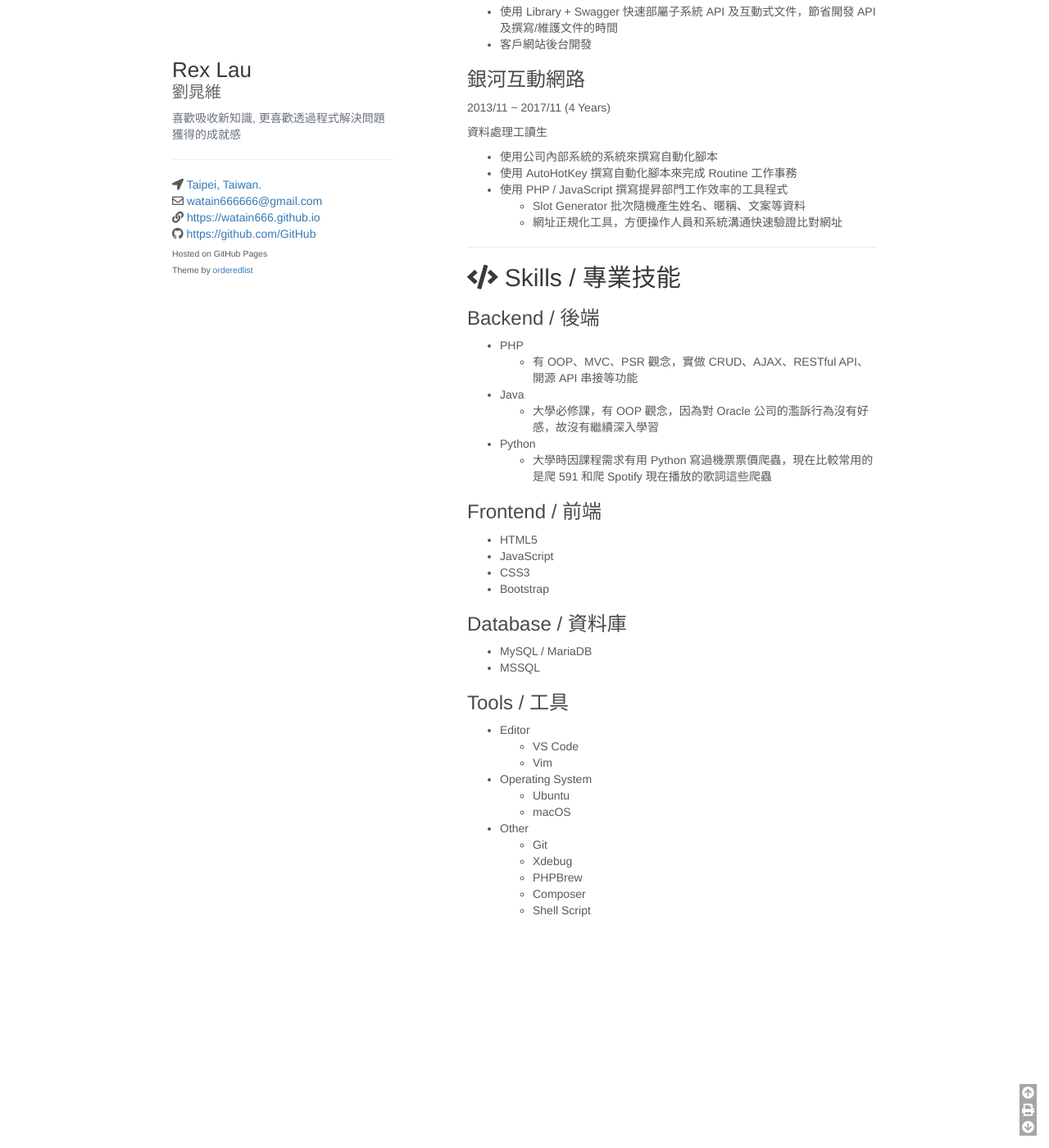
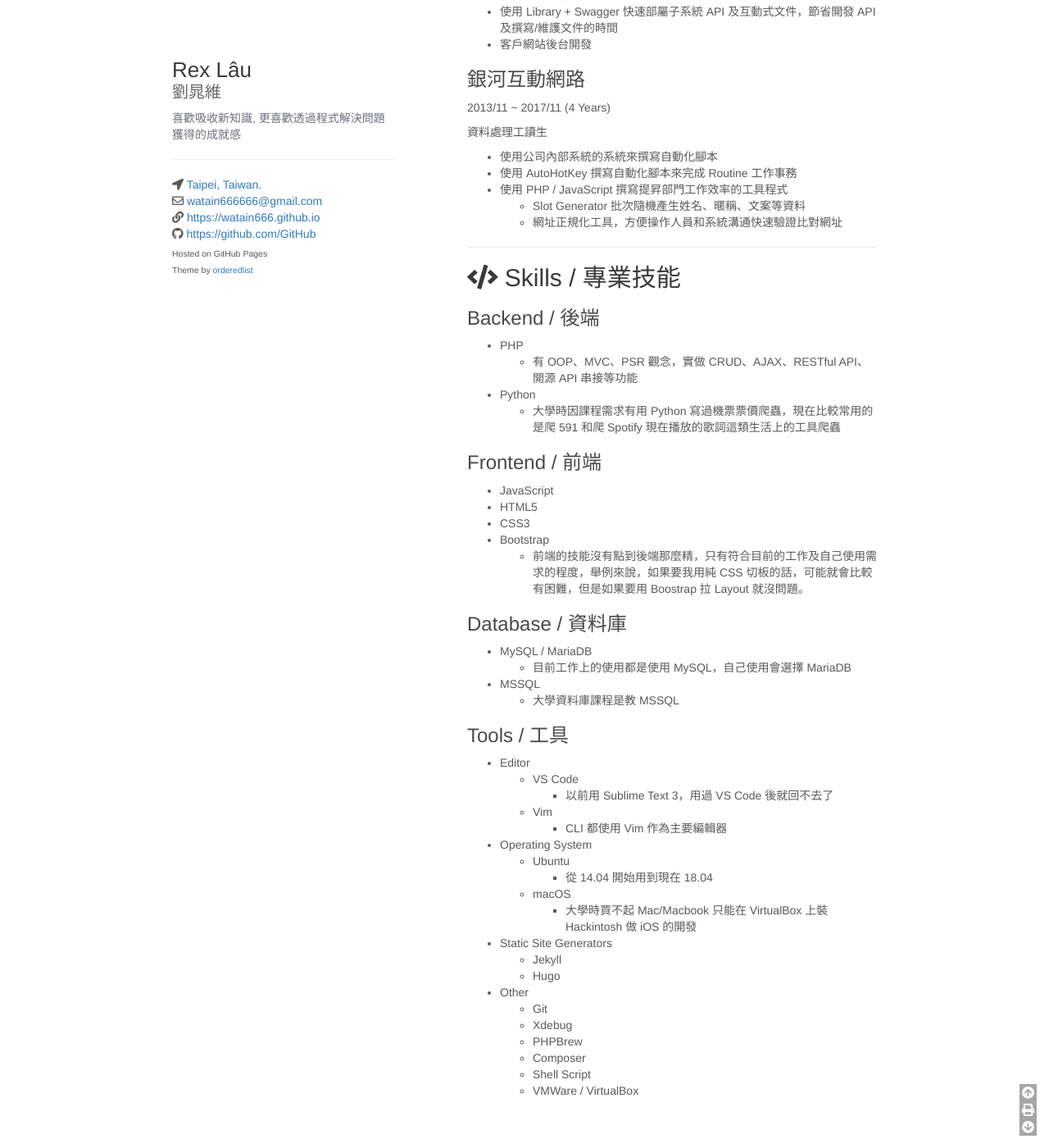
Before and after one commit to watain666/resume, a Jekyll site: the page built from index.md, in a window 1280 px wide and 1400 px high, scrolled down 295 px. Shown: the whole window at 82% size. Built offline with Jekyll 4.4.1, drawn with Linux system fonts in a browser that asks for light colours; nearby versions of some CDN libraries; our own code applies the rules of GitHub Pages for plain Markdown files; a script that is not in the unit is left out; some of the changed text lies outside the part shown.

Commit message:
Update resume Fix jquery cdn Modify gotop/gobottom speed up

```diff
--- a/_config.yml
+++ b/_config.yml
@@ -2,7 +2,7 @@ theme: jekyll-theme-minimal
 
 # Site
 title: Resume
-english-name: Rex Lau
+english-name: Rex Lâu
 chinese-name: 劉晁維
 description: 喜歡吸收新知識, 更喜歡透過程式解決問題獲得的成就感
 # logo: ./images/me.jpg
--- a/_layouts/default.html
+++ b/_layouts/default.html
@@ -13,7 +13,8 @@
 
     <link rel="stylesheet" href="//maxcdn.bootstrapcdn.com/bootstrap/3.3.7/css/bootstrap.min.css">
     <link rel="stylesheet" href="//maxcdn.bootstrapcdn.com/bootstrap/3.3.7/css/bootstrap-theme.min.css">
-    <script src="//code.jquery.com/jquery-3.3.1.min.js"></script>
+    <!-- <script src="//code.jquery.com/jquery-3.3.1.min.js"></script> -->
+    <script src="//cdnjs.cloudflare.com/ajax/libs/jquery/3.4.0/jquery.min.js"></script>
     <script src="//maxcdn.bootstrapcdn.com/bootstrap/3.3.7/js/bootstrap.min.js"></script>
 
     <!--[if lt IE 9]>
@@ -93,11 +94,11 @@
         }
       });
       $('#gotop').hide().click(function() {
-        $('html, body').animate({scrollTop:0}, 1000);
+        $('html, body').animate({scrollTop:0 }, 500);
         return false;
       });
       $('#gobottom').click(function() {
-        $('html, body').animate({scrollTop: $(document).height() }, 1200);
+        $('html, body').animate({scrollTop: $(document).height() }, 750);
         return false;
       });
     </script>
--- a/index.md
+++ b/index.md
@@ -21,8 +21,8 @@ PHP 程式設計師
 * 使用公司內部系統的系統來撰寫自動化腳本
 * 使用 AutoHotKey 撰寫自動化腳本來完成 Routine 工作事務
 * 使用 PHP / JavaScript 撰寫提昇部門工作效率的工具程式
-    * Slot Generator 批次隨機產生姓名、暱稱、文案等資料
-    * 網址正規化工具，方便操作人員和系統溝通快速驗證比對網址
+  * Slot Generator 批次隨機產生姓名、暱稱、文案等資料
+  * 網址正規化工具，方便操作人員和系統溝通快速驗證比對網址
 
 ---
 
@@ -31,35 +31,44 @@ PHP 程式設計師
 ### Backend / 後端
 
 * PHP
-    * 有 OOP、MVC、PSR 觀念，實做 CRUD、AJAX、RESTful API、開源 API 串接等功能
-* Java
-    * 大學必修課，有 OOP 觀念，因為對 Oracle 公司的濫訴行為沒有好感，故沒有繼續深入學習
+  * 有 OOP、MVC、PSR 觀念，實做 CRUD、AJAX、RESTful API、開源 API 串接等功能
 * Python
-    * 大學時因課程需求有用 Python 寫過機票票價爬蟲，現在比較常用的是爬 591 和爬 Spotify 現在播放的歌詞這些爬蟲
+  * 大學時因課程需求有用 Python 寫過機票票價爬蟲，現在比較常用的是爬 591 和爬 Spotify 現在播放的歌詞這類生活上的工具爬蟲
 
 ### Frontend / 前端
 
+* JavaScript
 * HTML5
-* JavaScript
 * CSS3
 * Bootstrap
+  * 前端的技能沒有點到後端那麼精，只有符合目前的工作及自己使用需求的程度，舉例來說，如果要我用純 CSS 切板的話，可能就會比較有困難，但是如果要用 Boostrap 拉 Layout 就沒問題。
 
 ### Database / 資料庫
 
 * MySQL / MariaDB
+  * 目前工作上的使用都是使用 MySQL，自己使用會選擇 MariaDB
 * MSSQL
+  * 大學資料庫課程是教 MSSQL
 
 ### Tools / 工具
 
 * Editor
-    * VS Code
-    * Vim
+  * VS Code
+    * 以前用 Sublime Text 3，用過 VS Code 後就回不去了
+  * Vim
+    * CLI 都使用 Vim 作為主要編輯器
 * Operating System
-    * Ubuntu
-    * macOS
+  * Ubuntu
+    * 從 14.04 開始用到現在 18.04
+  * macOS
+    * 大學時買不起 Mac/Macbook 只能在 VirtualBox 上裝 Hackintosh 做 iOS 的開發
+* Static Site Generators
+  * Jekyll
+  * Hugo
 * Other
-    * Git
-    * Xdebug
-    * PHPBrew
-    * Composer
-    * Shell Script
+  * Git
+  * Xdebug
+  * PHPBrew
+  * Composer
+  * Shell Script
+  * VMWare / VirtualBox
```
Also changed, not shown: other parts of index.md (+1 -1 lines), 1 other file.
